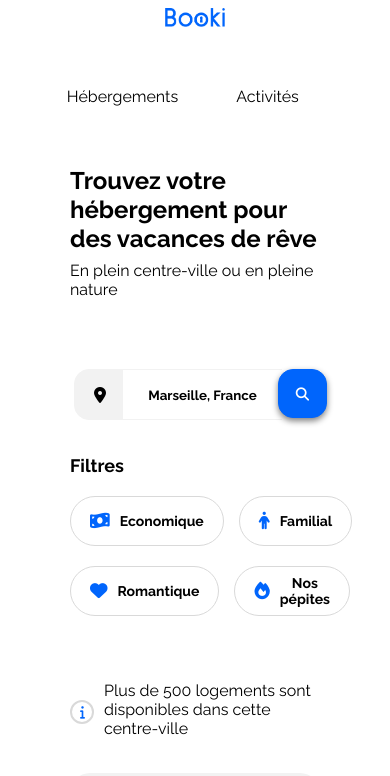
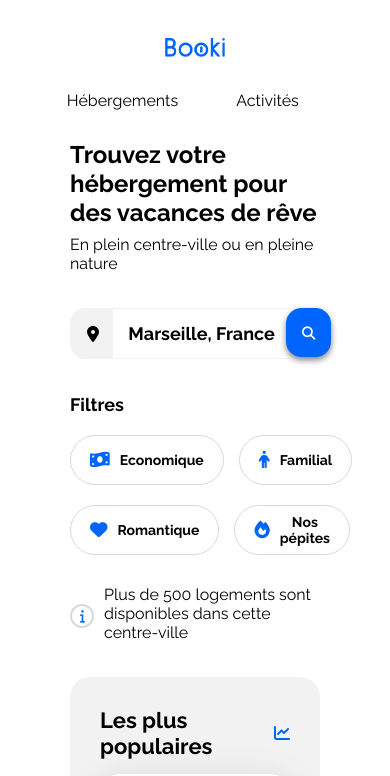
Before and after one commit to ans0s0/BookiProject, a plain HTML site: page index.html in a window 390 px wide. Shown: the top 776 px of the page. Drawn offline with Linux system fonts and the light colour scheme; files whose address does not match are found by name.

Commit message:
ajustement espaces header css

```diff
--- a/css/style.css
+++ b/css/style.css
@@ -618,7 +618,7 @@ align-items: start;
 
     body{
         max-width: 768px;
-        padding: 0px;
+        padding:0px;
     }
 
     .header-container {
@@ -627,12 +627,14 @@ align-items: start;
         justify-content: space-between;
         text-align: center;
         width:100%;
+        padding-bottom:0px;
 
        }
 
     .logo {
         width:100%;
-        height: 79px;
+        padding-top:30px;
+        padding-bottom:30px;
     }
 
 
@@ -640,6 +642,7 @@ align-items: start;
        width:100%;
        font-size: 16px;
       padding-left: 0px;
+
 
 
     }
@@ -676,22 +679,27 @@ align-items: start;
 
 .search{
     width:90%;
-    padding-top: 30px;
     padding-left:20px;
     padding-right:20px;
+    padding-top:0px;
 
 }
 
 .search-bar{
     display: flex;
+    width:100%;
     justify-content: center;
-    padding: 35px 0px 35px 0px;
+    padding: 0px 0px 35px 0px;
 }
 
 .search p{
     margin-bottom:0px;
 }
 
+.search-zone {
+    width:75%;
+    font-size:18px;
+}
 
 .entry-zone{
     width:49px;
@@ -715,6 +723,7 @@ align-items: start;
     flex-direction: column;
     justify-content: space-between;
     margin-top:0px;
+    padding-bottom:0px;
 }
 
 .filters {
```
